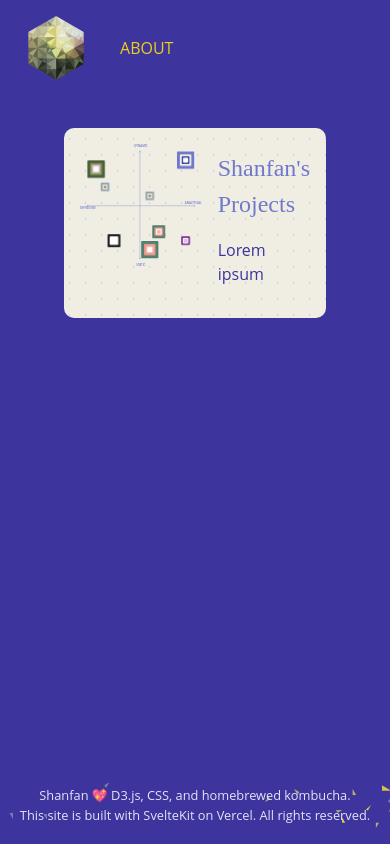
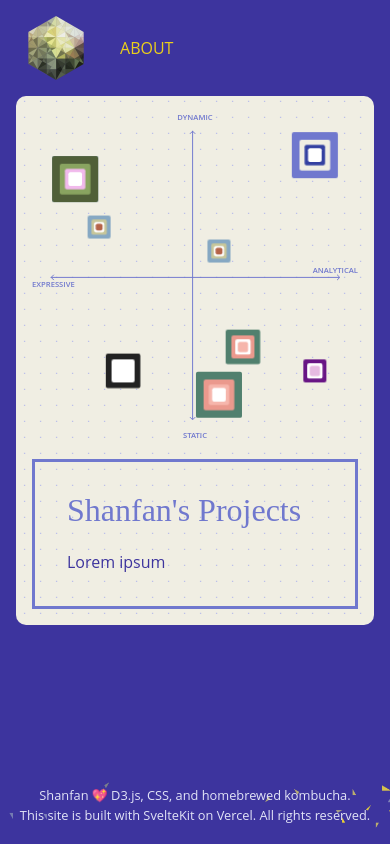
Before and after one commit to Shanfan/shanfanhuang.com, a SvelteKit app: page / in a window 390 px wide. Built offline with nearby package versions, Linux system fonts and the light colour scheme; a web font is replaced by a local one.

Commit message:
improving responsiveness of the landing page

```diff
--- a/src/lib/components/TwoByTwo.svelte
+++ b/src/lib/components/TwoByTwo.svelte
@@ -34,7 +34,7 @@
                 rotate({rotate})"
 	>
 		<path d="M5 0 L0 5 L5 10" />
-		<path transform="translate({boundSize - 2}, 0)" d="M0 0 L5 5 L0 10" />
+		<path transform="translate({boundSize - 3}, 0)" d="M0 0 L5 5 L0 10" />
 		<line x1="0" y1="5" x2={boundSize} y2="5" />
 	</g>
 {/snippet}
--- a/src/routes/+page.svelte
+++ b/src/routes/+page.svelte
@@ -50,7 +50,16 @@
 					<img src={'/projects/' + projectMap.get(projID).imageUrl} alt="" />
 				{/if}
 			</div>
-			<a href={projectMap.get(projID).link}><h2>{projectMap.get(projID).title}</h2></a>
+
+			{#if projectMap.get(projID).link.startsWith('http')}
+				<a href={projectMap.get(projID).link} target="_blank">
+					<h2>{projectMap.get(projID).title}</h2>
+				</a>
+			{:else}
+				<a href={projectMap.get(projID).link}>
+					<h2>{projectMap.get(projID).title}</h2>
+				</a>
+			{/if}
 			<p class="description">{projectMap.get(projID).description}</p>
 			<p><span class="label">tools</span> {projectMap.get(projID).tools}</p>
 		{:else}
@@ -62,17 +71,17 @@
 
 <style>
 	.graph-paper {
-		width: calc(100vw - 10em);
+		width: calc(100vw - 8em);
 		max-width: 84em;
 		height: 100%;
 		margin: 2em auto;
+		padding: 1.5em;
 		background-color: var(--color-light-bg);
 		background-image: url('/grid.png');
 		background-repeat: repeat;
 		background-size: 24px;
 		background-position: -30% -30%;
 		border-radius: 10px;
-		padding: 1.5em;
 		color: var(--color-dark-bg);
 		display: grid;
 		grid-template-columns: 2fr 1fr;
@@ -92,7 +101,7 @@
 	.graph-paper .image img,
 	.graph-paper .image video {
 		width: 95%;
-		border: 0.5em solid #fff;
+		border: 0.75em solid #fff;
 		transform: rotate(5deg);
 		box-shadow: 0 2px 5px rgba(0, 0, 0, 0.25);
 	}
@@ -108,14 +117,41 @@
 		margin: 0;
 	}
 
-	@media (max-width: 960px) {
+	@media (max-width: 1024px) {
 		.graph-paper {
+			width: calc(100vw - 6em);
+			margin: 0 auto;
 			padding: 1em;
 			background-size: 16px;
+			grid-template-columns: 1fr;
 		}
-		.graph-paper h1,
-		.graph-paper h2 {
-			font-size: 1.5em;
+
+		.information {
+			position: relative;
+			padding: 1em 35% 1em 2em;
+			border: 3px solid var(--color-light-blue);
+		}
+
+		.information .image {
+			position: absolute;
+			right: -2em;
+			top: -3em;
+			width: 33%;
+		}
+	}
+
+	@media (max-width: 640px) {
+		.graph-paper {
+			width: calc(100vw - 4em);
+		}
+		.information {
+			padding: 1em 2em;
+			/* border: none; */
+		}
+		.information .image {
+			position: unset;
+			width: 70%;
+			transform: translate(30%, -5%);
 		}
 	}
 </style>
```
